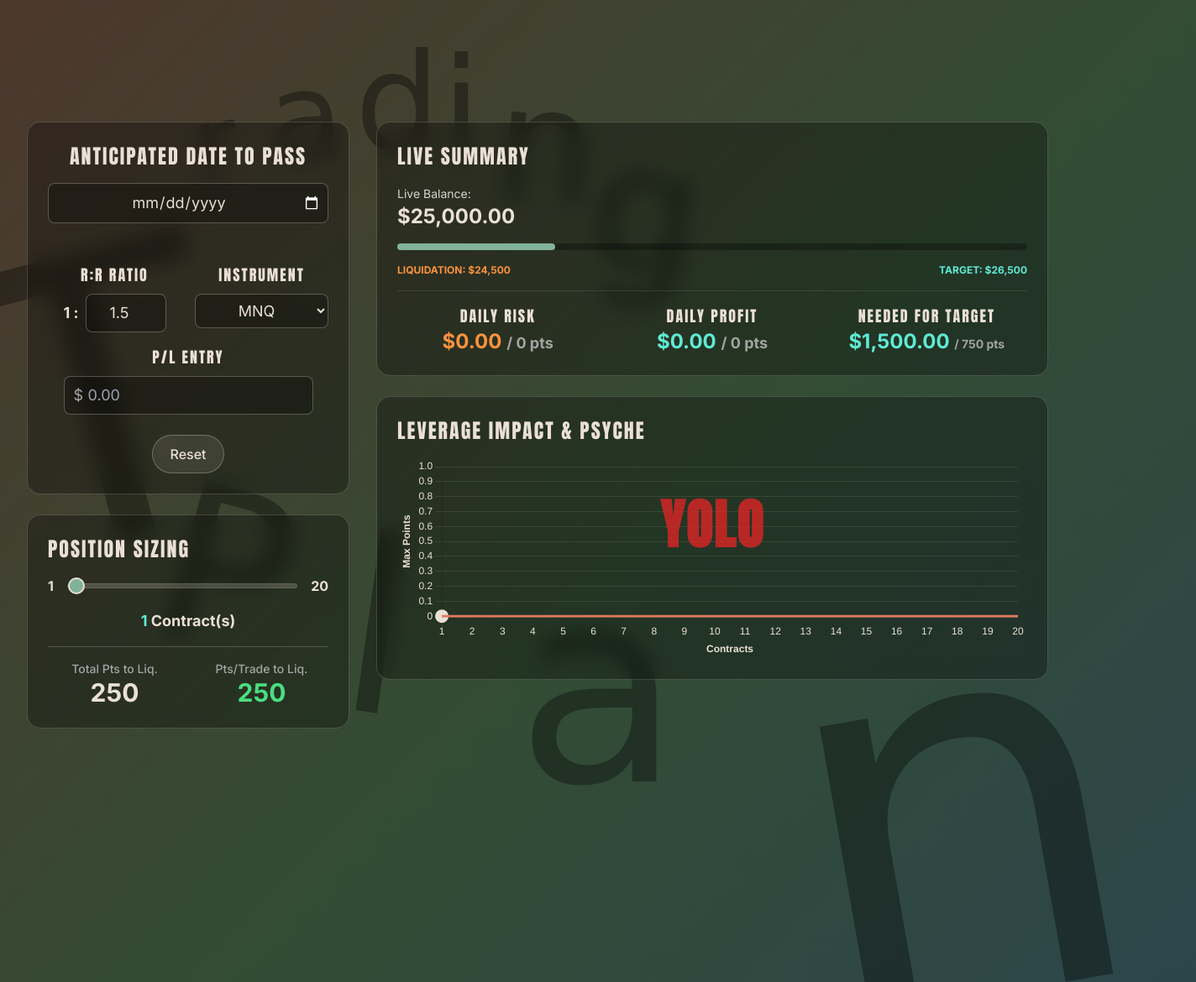
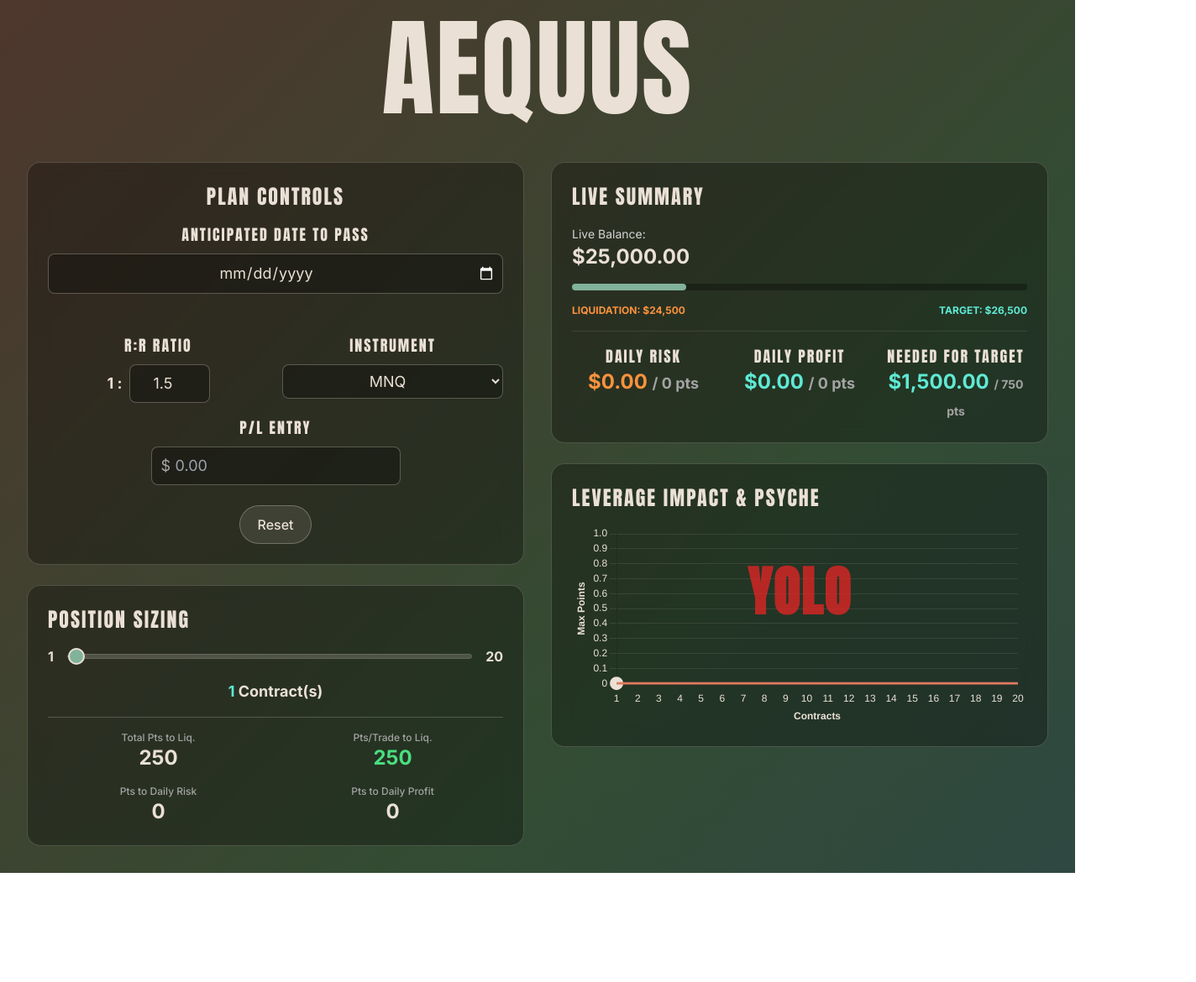
Before and after one commit to AEquus-SD/Trade_prep_RR_Table_Phidias25kStatic, a plain HTML site: page index.html in a window 1280 px wide. Shown: the part 15-1185 px from the top of the page at 84% size, 1424 px wide, since content can reach past the window. After the commit the page ends 1055 px from the top, so only its background shows below. Drawn offline with nearby package versions, Linux system fonts and the light colour scheme; a web font is replaced by a local one.

Commit message:
Update index.html
added position sizing daily risk and reward points

```diff
--- a/index.html
+++ b/index.html
@@ -26,13 +26,6 @@
             0% { background-position: 0% 50%; }
             50% { background-position: 100% 50%; }
             100% { background-position: 0% 50%; }
-        }
-        .title-letter {
-            font-family: 'Germania One', cursive;
-            position: absolute;
-            color: rgba(0,0,0,0.35);
-            pointer-events: none;
-            z-index: 0;
         }
         .niche-font {
             font-family: 'Anton', sans-serif;
@@ -83,7 +76,6 @@
             color: #171717;
         }
         input[type=range] {
-            appearance: none;
             -webkit-appearance: none;
             background: transparent;
             cursor: pointer;
@@ -108,46 +100,27 @@
         }
         @keyframes glow-yellow { 50% { border-color: #FBBF24; box-shadow: 0 0 20px rgba(251, 191, 36, 0.4); } }
         .glowing-border { animation: glow-yellow 2.5s infinite; }
-        @keyframes blink-red { 50% { color: #EF4444; text-shadow: 0 0 10px #EF4444; } }
-        .blinking-red { animation: blink-red 0.5s infinite; }
-        @keyframes blink-pink { 50% { color: #EC4899; text-shadow: 0 0 10px #EC4899; } }
-        .blinking-pink { animation: blink-pink 1s infinite; }
-        @keyframes blink-yellow { 50% { color: #F59E0B; text-shadow: 0 0 10px #F59E0B; } }
-        .blinking-yellow { animation: blink-yellow 1.5s infinite; }
-        @keyframes glow-green { 50% { color: #81B29A; text-shadow: 0 0 12px #81B29A; } }
-        .glowing-green { animation: glow-green 2s infinite; }
     </style>
 </head>
 <body>
 
-    <div class="relative">
-        <header class="absolute inset-0">
-            <span class="title-letter" style="left: -2%; top: 15%; font-size: 30rem; transform: rotate(-15deg);">T</span>
-            <span class="title-letter" style="left: 18%; top: 10%; font-size: 8rem; transform: rotate(-8deg);">r</span>
-            <span class="title-letter" style="left: 25%; top: 5%; font-size: 9rem; transform: rotate(-4deg);">a</span>
-            <span class="title-letter" style="left: 33%; top: 2%; font-size: 10rem;">d</span>
-            <span class="title-letter" style="left: 41%; top: 2%; font-size: 11rem;">i</span>
-            <span class="title-letter" style="left: 46%; top: 5%; font-size: 12rem; transform: rotate(4deg);">n</span>
-            <span class="title-letter" style="left: 55%; top: 12%; font-size: 13rem; transform: rotate(8deg);">g</span>
+    <div class="container mx-auto p-4 sm:p-6 lg:p-8 min-h-screen flex flex-col justify-center">
 
-            <span class="title-letter" style="left: 15%; top: 55%; font-size: 16rem; transform: rotate(15deg);">P</span>
-            <span class="title-letter" style="left: 32%; top: 60%; font-size: 18rem; transform: rotate(8deg);">l</span>
-            <span class="title-letter" style="left: 48%; top: 65%; font-size: 20rem; transform: rotate(0deg);">a</span>
-            <span class="title-letter" style="right: -5%; top: 55%; font-size: 40rem; transform: rotate(-10deg);">n</span>
+        <header class="text-center mb-12">
+            <h1 class="text-8xl md:text-9xl niche-font">AEQUUS</h1>
         </header>
 
-        <div class="container mx-auto p-4 sm:p-6 lg:p-8 relative z-10">
+        <main class="grid grid-cols-1 lg:grid-cols-2 gap-8">
 
-            <main class="grid grid-cols-1 lg:grid-cols-3 gap-8 items-start mt-48 md:mt-32">
-
-                <div class="lg:col-span-1 space-y-6">
+            <div class="space-y-6">
                 <div id="controls-card" class="stat-card p-6">
-                        <h2 class="niche-font text-2xl mb-4 text-center">Anticipated date to Pass</h2>
+                    <h2 class="niche-font text-2xl mb-4 text-center">Plan Controls</h2>
+                    <div class="grid grid-cols-1 md:grid-cols-2 gap-4">
                         <div class="flex flex-col items-center gap-2 md:col-span-2">
+                             <label for="target-date-input" class="text-lg niche-font">Anticipated date to Pass</label>
                              <input type="date" id="target-date-input" class="focus:border-orange-500 focus:ring-0 text-lg p-2 text-center w-full">
                              <p id="business-days-info" class="font-semibold h-6 text-sm text-center text-neutral-300"></p>
                          </div>
-                        <div class="grid grid-cols-1 md:grid-cols-2 gap-4 mt-4">
                         <div class="flex flex-col items-center gap-2">
                             <label for="rr-ratio-input" class="text-lg niche-font">R:R Ratio</label>
                             <div class="flex items-center gap-2 text-lg">
@@ -193,18 +166,26 @@
                     <hr class="my-4 border-white/20">
                     <div class="grid grid-cols-2 gap-4 text-center">
                         <div>
-                                <p class="text-sm font-medium text-neutral-400">Total Pts to Liq.</p>
-                                <p id="total-points-to-liquidation" class="text-3xl font-bold data-font">500</p>
+                            <p class="text-xs font-medium text-neutral-400">Total Pts to Liq.</p>
+                            <p id="total-points-to-liquidation" class="text-2xl font-bold data-font">500</p>
                         </div>
                         <div>
-                                <p class="text-sm font-medium text-neutral-400">Pts/Trade to Liq.</p>
-                                <p id="points-per-trade-to-liquidation" class="text-3xl font-bold data-font">500</p>
+                            <p class="text-xs font-medium text-neutral-400">Pts/Trade to Liq.</p>
+                            <p id="points-per-trade-to-liquidation" class="text-2xl font-bold data-font">500</p>
+                        </div>
+                        <div>
+                            <p class="text-xs font-medium text-neutral-400">Pts to Daily Risk</p>
+                            <p id="points-to-daily-risk" class="text-2xl font-bold data-font">0</p>
+                        </div>
+                        <div>
+                            <p class="text-xs font-medium text-neutral-400">Pts to Daily Profit</p>
+                            <p id="points-to-daily-profit" class="text-2xl font-bold data-font">0</p>
                         </div>
                     </div>
                 </div>
             </div>
 
-                <div class="lg:col-span-2 space-y-6">
+            <div class="lg:col-span-1 space-y-6">
                 <div class="stat-card p-6">
                     <h2 class="niche-font text-2xl mb-4">Live Summary</h2>
                     <div class="space-y-4">
@@ -248,7 +229,6 @@
             </div>
             </main>
         </div>
-
     </div>
 
     <script>
@@ -282,6 +262,8 @@
             const contractTypeSelect = document.getElementById('contract-type-select');
             const controlsCard = document.getElementById('controls-card');
             const summaryNeededForTargetEl = document.getElementById('summary-needed-for-target');
+            const pointsToDailyRiskEl = document.getElementById('points-to-daily-risk');
+            const pointsToDailyProfitEl = document.getElementById('points-to-daily-profit');
 
             function formatCurrency(value) {
                 return `$${value.toLocaleString('en-US', {minimumFractionDigits: 2, maximumFractionDigits: 2})}`;
@@ -366,7 +348,10 @@
                 pointsPerTradeToLiquidationEl.textContent = formatPoints(pointsPerTradeToLiquidation);
                 totalPointsToLiquidationEl.textContent = formatPoints(totalPointsToLiquidation);
 
-                pointsPerTradeToLiquidationEl.className = 'text-3xl font-bold data-font transition-all duration-300';
+                pointsToDailyRiskEl.textContent = formatPoints(dailyRisk > 0 ? dailyRisk / (currentContracts * pricePerPoint) : 0);
+                pointsToDailyProfitEl.textContent = formatPoints(dailyProfit > 0 ? dailyProfit / (currentContracts * pricePerPoint) : 0);
+
+                pointsPerTradeToLiquidationEl.className = 'text-2xl font-bold data-font transition-all duration-300';
                 if (pointsPerTradeToLiquidation <= 10) {
                     pointsPerTradeToLiquidationEl.classList.add('blinking-red');
                 } else if (pointsPerTradeToLiquidation <= 20) {
```
Lines whose indentation alone changed are shown as unchanged.
